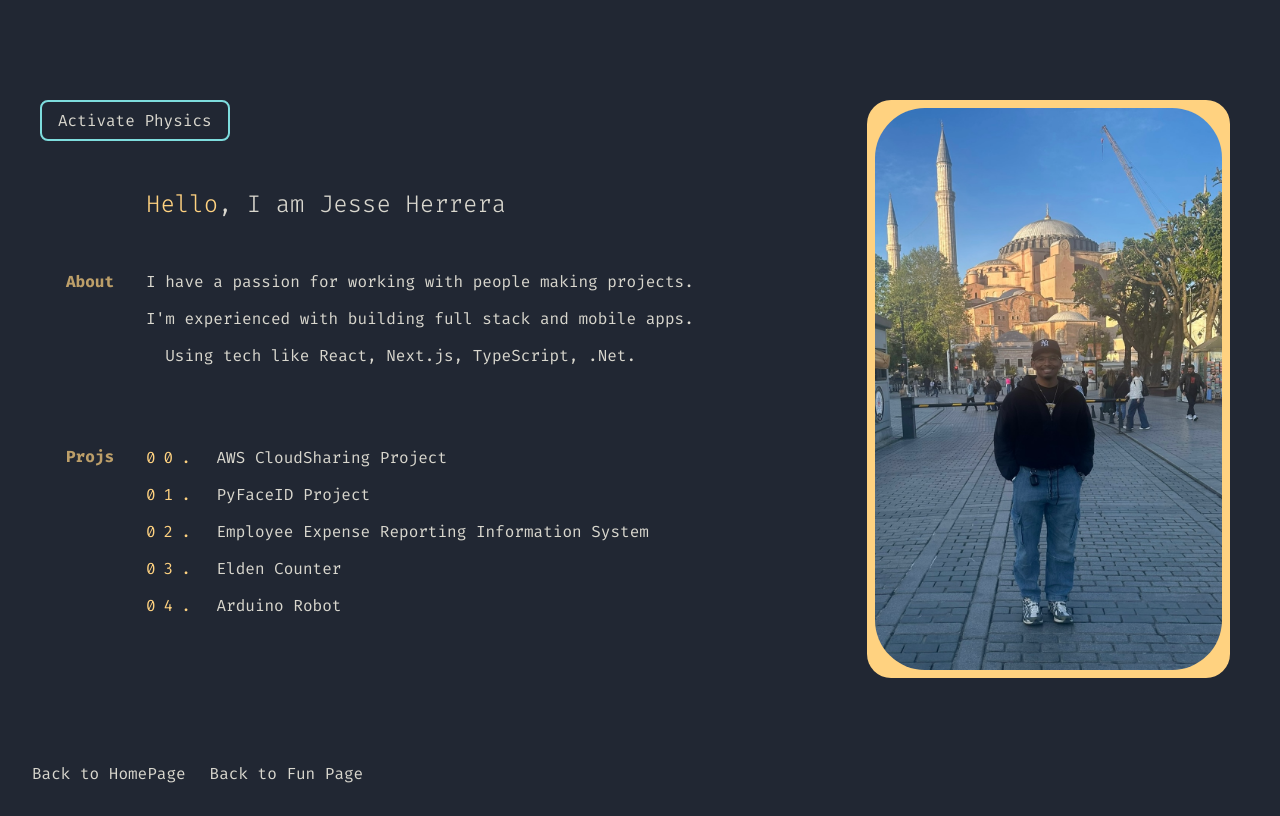
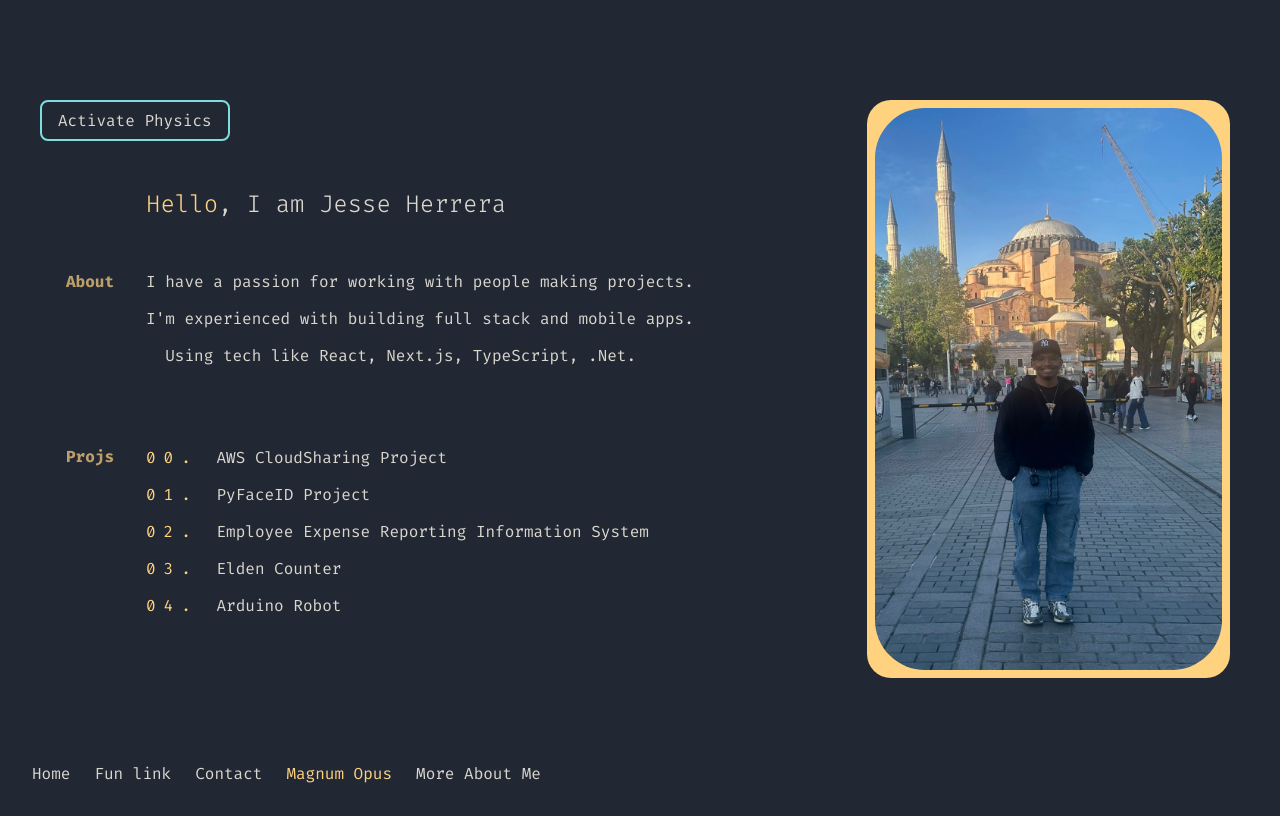
Before and after one commit to saintsjh/PortfolioWebsite, a Next.js app: page /magnum-opus in a window 1280 px wide. Built offline with nearby package versions, Linux system fonts and the light colour scheme.

Commit message:
Styling changes

```diff
--- a/src/app/contact/page.tsx
+++ b/src/app/contact/page.tsx
@@ -1,17 +1,12 @@
 import Link from "next/link";
+import NavBar from "@/components/NavBar";
 
 export default function Contact() {
   return (
     <main className="flex min-h-screen flex-col items-center p-24">
       <h1 className="title">Contact Me</h1>
       <Link className="nav-link" href="https://www.linkedin.com/in/jesse-herrera-788570253/">Contact me on LinkedIn please! </Link>
-      <header className="nav-header">
-            <nav className="nav-links">
-              <Link className="nav-link" href="/">Back to HomePage</Link>
-              <Link className="nav-link" href="/projects">Back to Fun Page</Link>
-              <Link className="nav-link" href="/magnum-opus">Back to Magnum Opus</Link>
-            </nav>
-        </header>
+      <NavBar currentPage="contact" />
     </main>
   );
 }
--- a/src/app/globals.css
+++ b/src/app/globals.css
@@ -87,6 +87,19 @@ body {
 /* On hover, expand the underline */
 .nav-link:hover::after {
   width: 100%;
+}
+
+.nav-link-current {
+  color: var(--ayu-orange) !important;
+  cursor: default !important;
+}
+
+.nav-link-current:hover {
+  color: var(--ayu-orange) !important;
+}
+
+.nav-link-current::after {
+  width: 0 !important;
 }
 
 .content {
--- a/src/app/magnum-opus/page.tsx
+++ b/src/app/magnum-opus/page.tsx
@@ -3,18 +3,13 @@
 import Link from 'next/link';
 import { homeContent } from '../home-content';
 import CharacterPhysics from '@/components/CharacterPhysics';
+import NavBar from "@/components/NavBar";
 
 export default function MagnumOpusPage() {
     return (
         <main style={{ backgroundColor: 'var(--ayu-bg)', width: '100vw', height: '100vh', overflow: 'hidden' }}>
             <CharacterPhysics content={homeContent} />
-            <header className="nav-header">
-                <nav className="nav-links">
-                    <Link className="nav-link" href="/">Back to HomePage</Link>
-                    <Link className="nav-link" href="/projects">Back to Fun Page</Link>
-                    {/* <Link className="nav-link" href="/secret">Secret Page</Link> */}
-                </nav>
-            </header>
+            <NavBar currentPage="magnum-opus" />
         </main>
     )
 }
--- a/src/app/more-about-me/page.tsx
+++ b/src/app/more-about-me/page.tsx
@@ -1,6 +1,5 @@
 'use client';
 
-import Link from "next/link";
 import { moreAboutMeContent, SkillCategory, Job } from '@/app/more-about-me-content';
 import TypingEffect from "@/components/TypingEffect";
 import { useMediaQuery } from 'react-responsive';
@@ -21,7 +20,7 @@ export default function MoreAboutMe() {
 
   return (
     <main className="more-about-me">
-      <NavBar />
+      <NavBar currentPage="more-about-me" />
 
       <div className="main-content-container">
         <div className="text-content">
@@ -34,7 +33,7 @@ export default function MoreAboutMe() {
           </div>
 
           <div className={isMobile ? "sections-container-mobile" : "sections-container-desktop"}>
-            {moreAboutMeContent.map((section: any, index: number) => (
+            {moreAboutMeContent.map((section, index: number) => (
               <div className="content-section-column" key={`section-${index}`}>
                 <div className="section-heading" style={{ color: 'var(--ayu-orange)', opacity: 0.7 }}>
                   {section.heading}
--- a/src/app/page.tsx
+++ b/src/app/page.tsx
@@ -1,6 +1,5 @@
 'use client';
 
-import Link from "next/link";
 import Image from "next/image";
 import TypingEffect from "@/components/TypingEffect";
 import { homeContent, getRandomGreeting } from './home-content'; // Import the content data
@@ -59,7 +58,7 @@ export default function Home() {
 
   return (
     <main>
-      <NavBar />
+      <NavBar currentPage="home" />
 
       {/* --- DESKTOP LAYOUT --- */}
       <div className="main-content-container desktop-only">
@@ -120,7 +119,7 @@ export default function Home() {
                         onMouseLeave={!isMobile ? () => setHoveredIndex(null) : undefined}
                       >
                         <a href={item.href}
-                           className={projectName === 'Employee Expense Reporting Information System' ? 'project-link-wrap' : ''}
+                           className={projectName === ' Employee Expense Reporting Information System' ? 'project-link-wrap' : ''}
                            onClick={(e) => {
                             if (isMobile) {
                               if (hoveredIndex !== index) {
@@ -216,7 +215,7 @@ export default function Home() {
                         onClick={() => setHoveredIndex(hoveredIndex === index ? null : index)}
                       >
                         <a href={item.href}
-                           className={projectName === 'Employee Expense Reporting Information System' ? 'project-link-wrap' : ''}
+                           className={projectName === ' Employee Expense Reporting Information System' ? 'project-link-wrap' : ''}
                            onClick={(e) => {
                               if (hoveredIndex !== index) {
                                 e.preventDefault();
--- a/src/app/projects/page.tsx
+++ b/src/app/projects/page.tsx
@@ -3,6 +3,7 @@
 import PhysicsCanvas from "@/components/PhysicsCanvas";
 import Link from "next/link";
 import { useEffect, useRef, useState } from "react";
+import NavBar from "@/components/NavBar";
 
 export default function Projects() {
   const glowRef = useRef<HTMLDivElement>(null);
@@ -151,13 +152,7 @@ export default function Projects() {
 
       <h1>FUN PAGE</h1>
       <p>Have some cheeky fun.</p>
-      <header className="nav-header">
-        <nav className="nav-links">
-          <Link className="nav-link" href="/">Back to HomePage</Link>
-          {/* <Link className="nav-link" href="/secret">Secret Page</Link> */}
-          <Link className="nav-link" href="/magnum-opus">Magnum Opus</Link>
-        </nav>
-      </header>
+      <NavBar currentPage="projects" />
     </div>
   );
 }
--- a/src/app/secret/page.tsx
+++ b/src/app/secret/page.tsx
@@ -1,19 +1,14 @@
 import Link from 'next/link';
 import { homeContent } from '../home-content';
 import SecretPhysics from '@/components/SecretPhysics';
+import NavBar from "@/components/NavBar";
 
 export default function SecretPage() {
     return (
         <main>
             <h1>Secret Page</h1>
             <p>Have some super cheeky fun.</p>
-            <header className="nav-header">
-                <nav className="nav-links">
-                    <Link className="nav-link" href="/">Back to HomePage</Link>
-                    <Link className="nav-link" href="/projects">Back to Fun Page</Link>
-                    <Link className="nav-link" href="/magnum-opus">Magnum Opus</Link>
-                </nav>
-            </header>
+            <NavBar />
             <SecretPhysics content={homeContent} />
         </main>
     )
--- a/src/components/CharacterPhysics.tsx
+++ b/src/components/CharacterPhysics.tsx
@@ -196,7 +196,7 @@ const CharacterPhysics: React.FC<CharacterPhysicsProps> = ({ content }) => {
         setPhysicsState('settled');
       }, 50); // 50ms safeguard for layout stability
     });
-  }, [deconstructed, physicsState]);
+  }, [deconstructed, physicsState, isMobile]);
 
 
   // Set up event listeners for physics interaction
--- a/src/components/NavBar.tsx
+++ b/src/components/NavBar.tsx
@@ -1,24 +1,42 @@
 import Link from "next/link";
 
-export default function NavBar() {
+interface NavBarProps {
+  currentPage?: string;
+}
+
+export default function NavBar({ currentPage }: NavBarProps) {
+  const navItems = [
+    { href: "/", label: "Home", key: "home" },
+    { href: "/projects", label: "Fun link", key: "projects" },
+    { href: "/contact", label: "Contact", key: "contact" },
+    { href: "/magnum-opus", label: "Magnum Opus", key: "magnum-opus" },
+    { href: "/more-about-me", label: "More About Me", key: "more-about-me" }
+  ];
+
   return (
     <header className="nav-header">
       <nav className="nav-links">
-        <Link href="/" className="nav-link">
-          Home
-        </Link>
-        <Link href="/projects" className="nav-link">
-          Fun link
-        </Link>
-        <Link href="/contact" className="nav-link">
-          Contact
-        </Link>
-        <Link href="/magnum-opus" className="nav-link">
-          Magnum Opus
-        </Link>
-        <Link href="/more-about-me" className="nav-link">
-          More About Me
-        </Link>
+        {navItems.map((item) => {
+          const isCurrentPage = currentPage === item.key;
+
+          if (isCurrentPage) {
+            return (
+              <span
+                key={item.key}
+                className="nav-link nav-link-current"
+                style={{ color: 'var(--ayu-orange)', cursor: 'default' }}
+              >
+                {item.label}
+              </span>
+            );
+          }
+
+          return (
+            <Link href={item.href} className="nav-link" key={item.key}>
+              {item.label}
+            </Link>
+          );
+        })}
       </nav>
     </header>
   );
```
